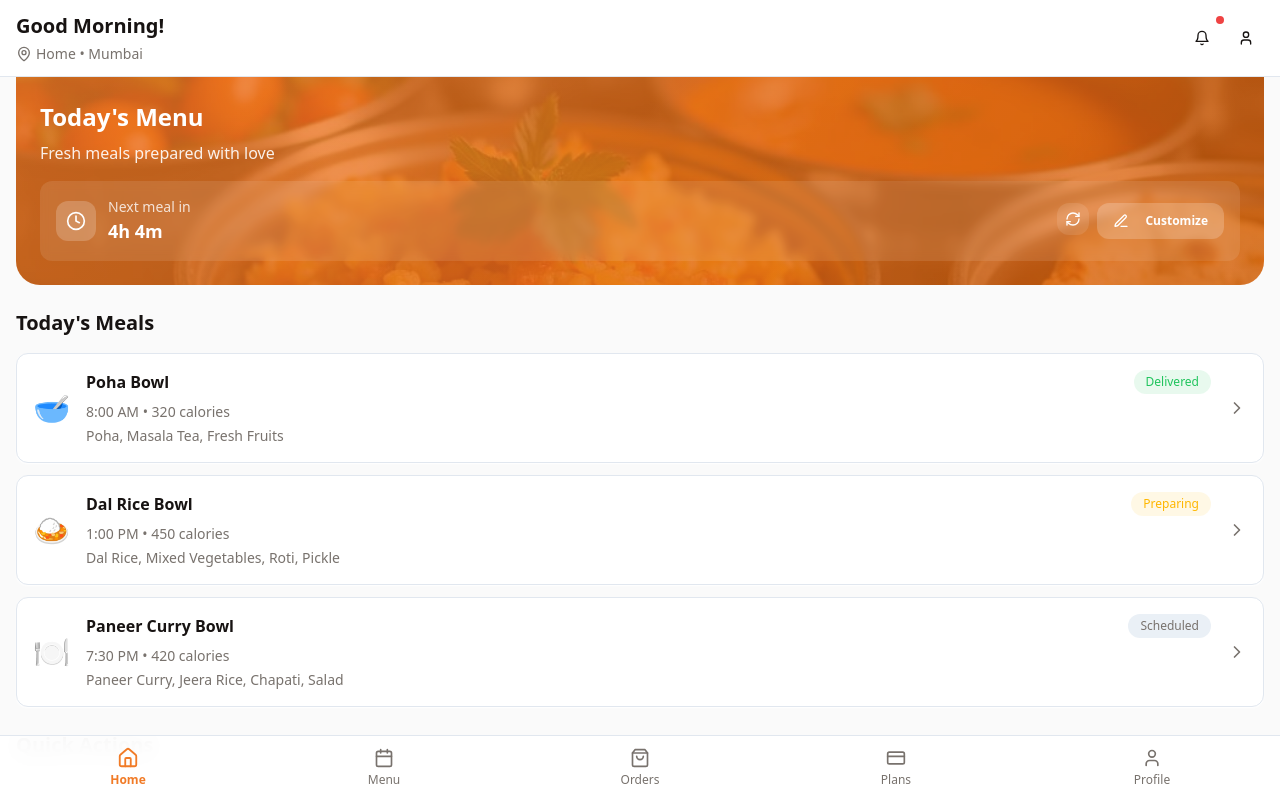
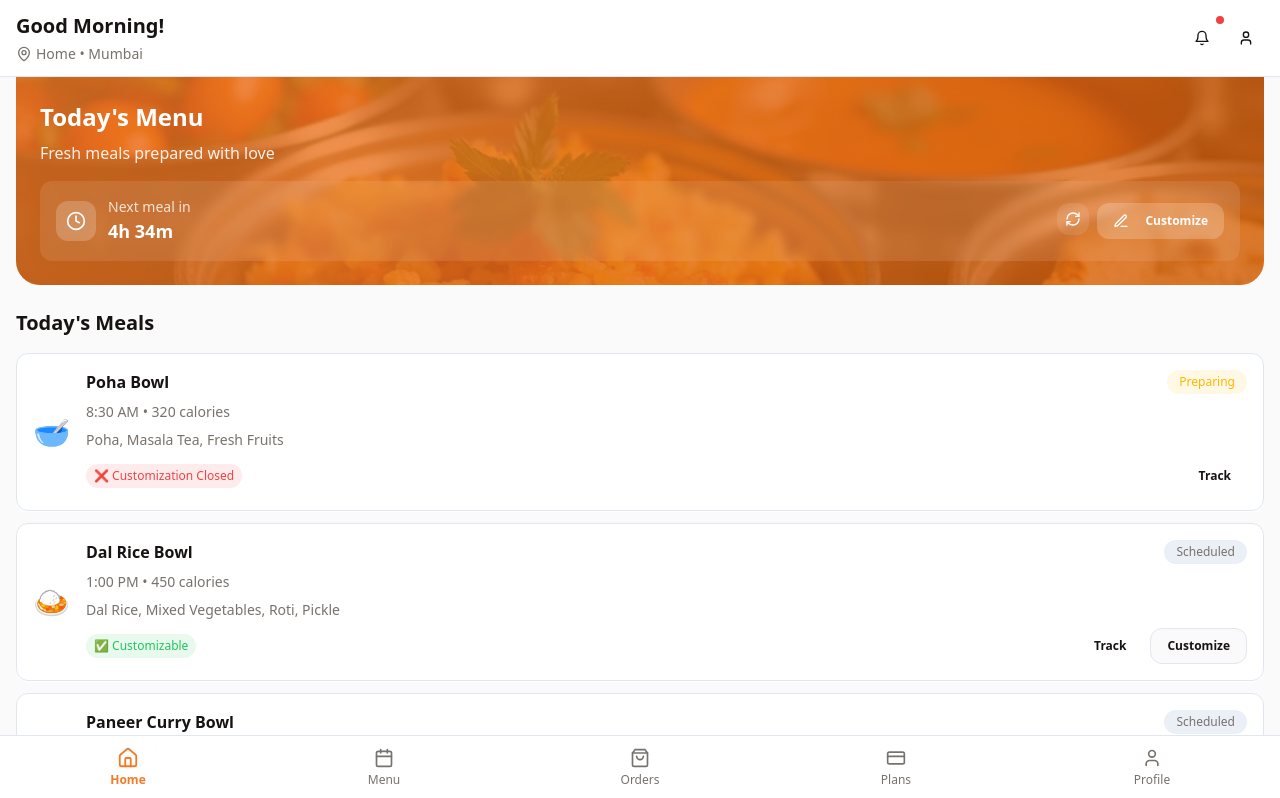
Before and after one commit to Bips27/tiffinly-daily-bites, a React (Vite) app: page / in a window 1280 px wide. Shown: the top 798 px of the page. Built offline with nearby package versions, Linux system fonts and the light colour scheme.

Commit message:
Implement meal customization cutoff logic
Add meal customization cutoff based on delivery times. Show customizable status on home and menu screens.

```diff
--- a/src/components/screens/Dashboard.tsx
+++ b/src/components/screens/Dashboard.tsx
@@ -12,7 +12,7 @@ import heroTiffin from '@/assets/hero-tiffin.jpg';
 export const Dashboard = () => {
   const navigate = useNavigate();
   const { toast } = useToast();
-  const { meals, loading, getNextMeal, getMealCountdown, canCustomizeMeal, refreshMeals } = useMealData();
+  const { meals, loading, getNextMeal, getMealCountdown, canCustomizeMeal, getCustomizationStatus, refreshMeals } = useMealData();
   const { balance } = useWallet();
   const [refreshing, setRefreshing] = useState(false);
   const [nextMealCountdown, setNextMealCountdown] = useState('');
@@ -49,20 +49,21 @@ export const Dashboard = () => {
     }
   };
 
-  const handleCustomizeMeal = () => {
-    const nextMeal = getNextMeal();
-    if (!nextMeal) return;
+  const handleCustomizeMeal = (meal?: any) => {
+    const targetMeal = meal || getNextMeal();
+    if (!targetMeal) return;
 
-    if (!canCustomizeMeal(nextMeal.deliveryTime)) {
+    const customizationStatus = getCustomizationStatus(targetMeal);
+    if (!customizationStatus.canCustomize) {
       toast({
-        title: "Customization Closed",
-        description: "Changes are allowed up to 2 hours before delivery",
+        title: "Customization Not Available",
+        description: customizationStatus.message,
         variant: "destructive",
       });
       return;
     }
 
-    navigate('/customize', { state: { meal: nextMeal } });
+    navigate('/customize', { state: { meal: targetMeal } });
   };
 
   if (loading) {
@@ -146,11 +147,12 @@ export const Dashboard = () => {
         <section>
           <h3 className="text-xl font-bold mb-4">Today's Meals</h3>
           <div className="space-y-3">
-            {meals.map((meal) => (
+            {meals.map((meal) => {
+              const customizationStatus = getCustomizationStatus(meal);
+              return (
                 <Card
                   key={meal.id}
-                className="p-4 shadow-card hover:shadow-elevated transition-all duration-200 cursor-pointer active:scale-[0.98]"
-                onClick={() => navigate('/tracking', { state: { meal } })}
+                  className="p-4 shadow-card hover:shadow-elevated transition-all duration-200"
                 >
                   <div className="flex items-center space-x-4">
                     <div className="text-3xl">{meal.image}</div>
@@ -161,13 +163,47 @@ export const Dashboard = () => {
                           {getStatusText(meal.status)}
                         </span>
                       </div>
-                    <p className="text-sm text-muted-foreground mb-1">{meal.time} • {meal.calories} calories</p>
-                    <p className="text-sm text-muted-foreground truncate">{meal.items.join(', ')}</p>
+                      <p className="text-sm text-muted-foreground mb-2">{meal.time} • {meal.calories} calories</p>
+                      <p className="text-sm text-muted-foreground truncate mb-2">{meal.items.join(', ')}</p>
+
+                      {/* Customization Status */}
+                      <div className="flex items-center justify-between">
+                        <span className={`text-xs px-2 py-1 rounded-full ${
+                          customizationStatus.status === 'open' ? 'bg-success/10 text-success' :
+                          customizationStatus.status === 'customized' ? 'bg-primary/10 text-primary' :
+                          'bg-destructive/10 text-destructive'
+                        }`}>
+                          {customizationStatus.status === 'open' && '✅ Customizable'}
+                          {customizationStatus.status === 'customized' && '🎯 Customized'}
+                          {customizationStatus.status === 'closed' && '❌ Customization Closed'}
+                        </span>
+
+                        <div className="flex space-x-2">
+                          <Button
+                            variant="ghost"
+                            size="sm"
+                            onClick={() => navigate('/tracking', { state: { meal } })}
+                            className="text-xs"
+                          >
+                            Track
+                          </Button>
+                          {customizationStatus.canCustomize && (
+                            <Button
+                              variant="outline"
+                              size="sm"
+                              onClick={() => handleCustomizeMeal(meal)}
+                              className="text-xs"
+                            >
+                              Customize
+                            </Button>
+                          )}
                         </div>
-                  <ChevronRight className="w-5 h-5 text-muted-foreground flex-shrink-0" />
+                      </div>
+                    </div>
                   </div>
                 </Card>
-            ))}
+              );
+            })}
           </div>
         </section>
 
--- a/src/components/screens/MealCustomization.tsx
+++ b/src/components/screens/MealCustomization.tsx
@@ -36,7 +36,7 @@ export const MealCustomization = () => {
   const navigate = useNavigate();
   const location = useLocation();
   const { toast } = useToast();
-  const { canCustomizeMeal, getMealCountdown } = useMealData();
+  const { canCustomizeMeal, getMealCountdown, getCustomizationStatus, customizeMeal } = useMealData();
 
   const [selectedExtras, setSelectedExtras] = useState<{[key: number]: number}>({});
   const [selectedAlternative, setSelectedAlternative] = useState<number | null>(null);
@@ -50,13 +50,14 @@ export const MealCustomization = () => {
   useEffect(() => {
     const updateTime = () => {
       if (meal.deliveryTime) {
-        const canCustom = canCustomizeMeal(meal.deliveryTime);
-        setCanCustomize(canCustom);
+        const customizationStatus = getCustomizationStatus(meal);
+        setCanCustomize(customizationStatus.canCustomize);
 
-        if (canCustom) {
-          setTimeRemaining(getMealCountdown(new Date(meal.deliveryTime.getTime() - 2 * 60 * 60 * 1000)));
+        if (customizationStatus.canCustomize) {
+          const cutoffTime = new Date(meal.deliveryTime.getTime() - 2 * 60 * 60 * 1000);
+          setTimeRemaining(getMealCountdown(cutoffTime));
         } else {
-          setTimeRemaining('Cutoff passed');
+          setTimeRemaining(customizationStatus.message);
         }
       }
     };
@@ -92,10 +93,11 @@ export const MealCustomization = () => {
   };
 
   const handleCheckout = () => {
-    if (!canCustomize) {
+    const customizationStatus = getCustomizationStatus(meal);
+    if (!customizationStatus.canCustomize) {
       toast({
-        title: "Customization Closed",
-        description: "Changes are no longer allowed for this meal",
+        title: "Customization Not Available",
+        description: customizationStatus.message,
         variant: "destructive",
       });
       return;
@@ -115,7 +117,8 @@ export const MealCustomization = () => {
         meal,
         extras: selectedExtras,
         alternative: selectedAlternative,
-        totalExtra: getTotalExtra()
+        totalExtra: getTotalExtra(),
+        customizeMeal: customizeMeal // Pass the function to checkout
       }
     });
   };
@@ -170,26 +173,26 @@ export const MealCustomization = () => {
         </div>
 
         <div className="px-4 space-y-6 pb-32">
-        {/* Cutoff Warning */}
-        <Card className={`p-4 ${canCustomize ? 'bg-accent/10 border-accent' : 'bg-destructive/10 border-destructive'}`}>
+        {/* Customization Status */}
+        <Card className={`p-4 ${canCustomize ? 'bg-success/10 border-success' : 'bg-destructive/10 border-destructive'}`}>
           <div className="flex items-center space-x-3">
             <div className={`w-10 h-10 rounded-xl flex items-center justify-center ${
-              canCustomize ? 'bg-accent/20' : 'bg-destructive/20'
+              canCustomize ? 'bg-success/20' : 'bg-destructive/20'
             }`}>
               {canCustomize ? (
-                <Clock className={`w-5 h-5 ${canCustomize ? 'text-accent' : 'text-destructive'}`} />
+                <Clock className="w-5 h-5 text-success" />
               ) : (
                 <AlertTriangle className="w-5 h-5 text-destructive" />
               )}
             </div>
             <div className="flex-1">
-              <p className={`font-medium ${canCustomize ? 'text-accent' : 'text-destructive'}`}>
-                {canCustomize ? 'Customization Available' : 'Customization Closed'}
+              <p className={`font-medium ${canCustomize ? 'text-success' : 'text-destructive'}`}>
+                {canCustomize ? '✅ Customization Available' : '❌ Customization Closed'}
               </p>
               <p className="text-sm text-muted-foreground">
                 {canCustomize
-                  ? `Time remaining: ${timeRemaining}`
-                  : 'Changes allowed up to 2 hours before delivery'}
+                  ? `Changes allowed until 2 hours before delivery (${meal.time})`
+                  : timeRemaining}
               </p>
             </div>
           </div>
--- a/src/hooks/useMealData.ts
+++ b/src/hooks/useMealData.ts
@@ -10,42 +10,48 @@ export interface Meal {
   calories: number;
   image: string;
   deliveryTime: Date;
+  isCustomized?: boolean;
+  customizationFee?: number;
 }
 
 export const useMealData = () => {
+  // Test data with current time at 8:00 AM
   const [meals, setMeals] = useState<Meal[]>([
     {
       id: 1,
       type: 'Breakfast',
       name: 'Poha Bowl',
-      time: '8:00 AM',
-      status: 'delivered',
+      time: '8:30 AM',
+      status: 'preparing',
       items: ['Poha', 'Masala Tea', 'Fresh Fruits'],
       calories: 320,
       image: '🥣',
-      deliveryTime: new Date(new Date().setHours(8, 0, 0, 0))
+      deliveryTime: new Date(new Date().setHours(8, 30, 0, 0)),
+      isCustomized: false
     },
     {
       id: 2,
       type: 'Lunch',
       name: 'Dal Rice Bowl',
       time: '1:00 PM',
-      status: 'preparing',
+      status: 'scheduled',
       items: ['Dal Rice', 'Mixed Vegetables', 'Roti', 'Pickle'],
       calories: 450,
       image: '🍛',
-      deliveryTime: new Date(new Date().setHours(13, 0, 0, 0))
+      deliveryTime: new Date(new Date().setHours(13, 0, 0, 0)),
+      isCustomized: false
     },
     {
       id: 3,
       type: 'Dinner',
       name: 'Paneer Curry Bowl',
-      time: '7:30 PM',
+      time: '8:00 PM',
       status: 'scheduled',
       items: ['Paneer Curry', 'Jeera Rice', 'Chapati', 'Salad'],
       calories: 420,
       image: '🍽️',
-      deliveryTime: new Date(new Date().setHours(19, 30, 0, 0))
+      deliveryTime: new Date(new Date().setHours(20, 0, 0, 0)),
+      isCustomized: false
     }
   ]);
 
@@ -69,9 +75,29 @@ export const useMealData = () => {
   };
 
   const canCustomizeMeal = (deliveryTime: Date) => {
-    const now = new Date();
+    // Test time: 8:00 AM
+    const testTime = new Date();
+    testTime.setHours(8, 0, 0, 0);
     const cutoffTime = new Date(deliveryTime.getTime() - 2 * 60 * 60 * 1000); // 2 hours before
-    return now < cutoffTime;
+    return testTime < cutoffTime;
+  };
+
+  const getCustomizationStatus = (meal: Meal) => {
+    if (meal.isCustomized) {
+      return { canCustomize: false, status: 'customized', message: 'Already customized' };
+    }
+    if (canCustomizeMeal(meal.deliveryTime)) {
+      return { canCustomize: true, status: 'open', message: 'Customizable' };
+    }
+    return { canCustomize: false, status: 'closed', message: 'Customization closed' };
+  };
+
+  const customizeMeal = (mealId: number, customization: any, fee: number) => {
+    setMeals(prev => prev.map(meal =>
+      meal.id === mealId
+        ? { ...meal, isCustomized: true, customizationFee: fee, ...customization }
+        : meal
+    ));
   };
 
   const refreshMeals = async () => {
@@ -87,6 +113,8 @@ export const useMealData = () => {
     getNextMeal,
     getMealCountdown,
     canCustomizeMeal,
+    getCustomizationStatus,
+    customizeMeal,
     refreshMeals
   };
 };
```
Lines whose indentation alone changed are shown as unchanged.
